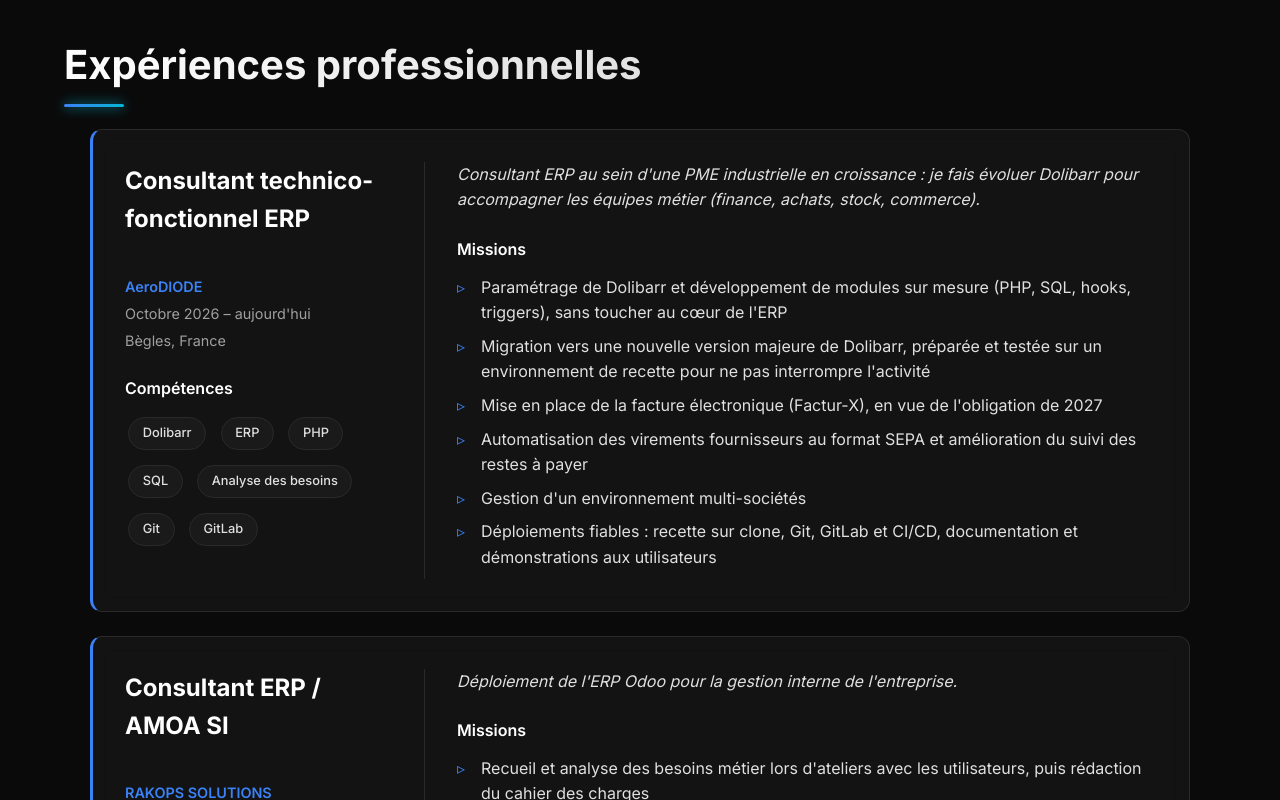
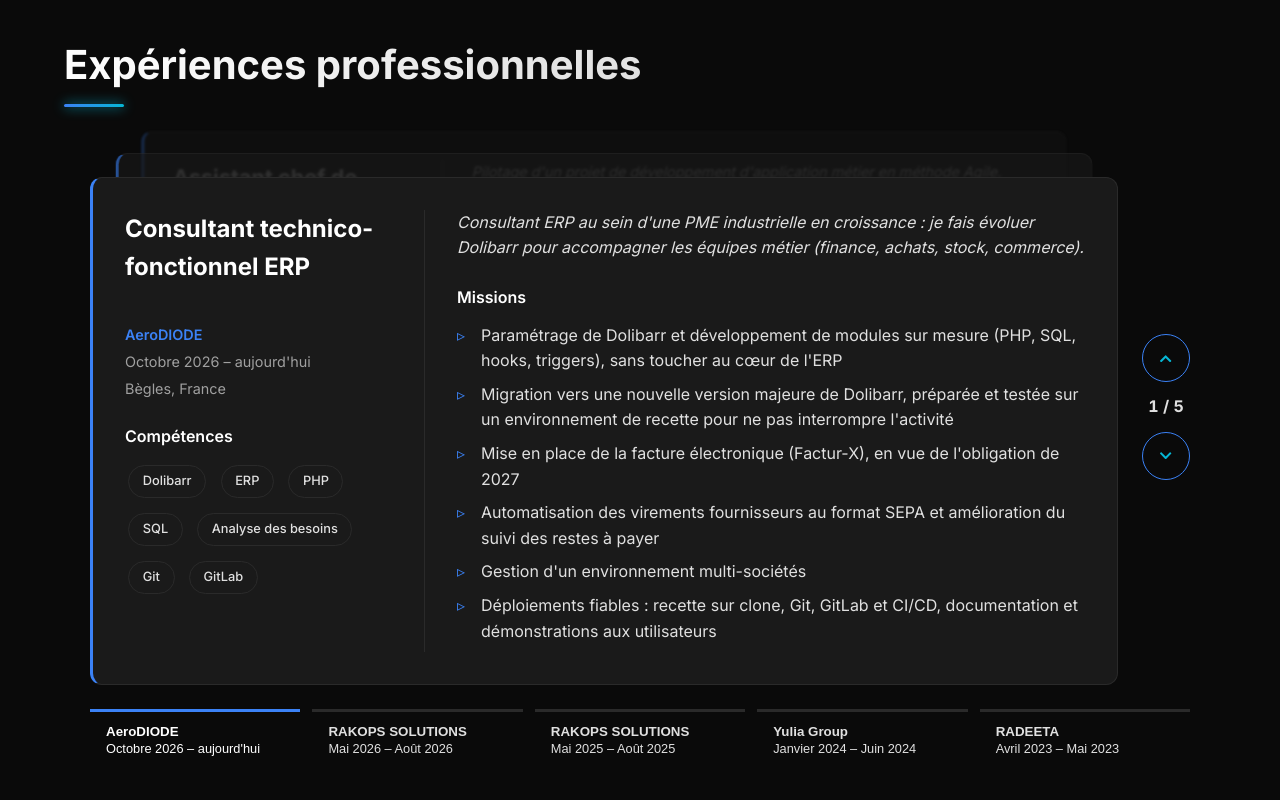
Before and after one commit to AmineCHIBOUB/portfolio, a React (Vite) app: page / in a window 1280 px wide. Shown: the part 2320-3120 px from the top of the page. Built offline with nearby package versions, Linux system fonts and the light colour scheme.

Commit message:
Expériences en paquet de cartes animé : flèches haut/bas, frise cliquable, clavier

```diff
--- a/src/components/sections/Projects.css
+++ b/src/components/sections/Projects.css
@@ -1,8 +1,181 @@
-/* Une expérience par ligne */
-.projects-grid {
+/* Paquet de cartes : toutes les cartes partagent la même case de grille,
+   la hauteur du paquet est celle de la plus grande carte */
+.deck-layout {
   display: flex;
-  flex-direction: column;
+  align-items: center;
   gap: var(--spacing-lg);
   max-width: 1100px;
   margin: 0 auto;
 }
+
+.deck {
+  flex: 1;
+  min-width: 0;
+  display: grid;
+  padding-top: 48px; /* place pour les cartes qui dépassent derrière */
+  outline: none;
+}
+
+.deck:focus-visible {
+  outline: 2px solid var(--accent-primary);
+  outline-offset: 8px;
+  border-radius: var(--radius-lg);
+}
+
+.deck-card {
+  grid-area: 1 / 1;
+  transition: transform 0.45s cubic-bezier(0.22, 1, 0.36, 1), opacity 0.45s, filter 0.45s;
+  transform-origin: top center;
+}
+
+/* Fond opaque : le texte des cartes de derrière ne doit pas se voir à travers */
+.deck-card .card,
+.deck-card .card:hover {
+  height: 100%;
+  background: var(--bg-card);
+}
+
+.deck-card:not(.depth-0) .card {
+  box-shadow: none;
+}
+
+/* Position selon la profondeur dans le paquet */
+.deck-card.depth-0 {
+  transform: none;
+  opacity: 1;
+}
+
+.deck-card.depth-1 {
+  transform: translateY(-24px) scale(0.95);
+  opacity: 0.6;
+  filter: blur(0.5px);
+  pointer-events: none;
+}
+
+.deck-card.depth-2 {
+  transform: translateY(-46px) scale(0.9);
+  opacity: 0.3;
+  filter: blur(1px);
+  pointer-events: none;
+}
+
+.deck-card.depth-3 {
+  transform: translateY(-46px) scale(0.9);
+  opacity: 0;
+  pointer-events: none;
+}
+
+/* La carte du dessus glisse vers le bas et disparaît, puis repart au fond */
+.deck-card.deck-out {
+  animation: deck-out 0.45s ease-in forwards;
+}
+
+/* La carte ramenée devant arrive depuis le bas */
+.deck-card.deck-in {
+  animation: deck-in 0.45s cubic-bezier(0.22, 1, 0.36, 1);
+}
+
+@keyframes deck-out {
+  to {
+    transform: translateY(70px) rotate(-2deg) scale(0.97);
+    opacity: 0;
+  }
+}
+
+@keyframes deck-in {
+  from {
+    transform: translateY(70px) rotate(2deg) scale(0.97);
+    opacity: 0;
+  }
+}
+
+/* Flèches haut / bas */
+.deck-controls {
+  display: flex;
+  flex-direction: column;
+  align-items: center;
+  gap: var(--spacing-sm);
+}
+
+.deck-arrow {
+  width: 3rem;
+  height: 3rem;
+  border-radius: 50%;
+  display: inline-flex;
+  align-items: center;
+  justify-content: center;
+  background: transparent;
+  color: var(--accent-secondary);
+  border: 1px solid var(--accent-primary);
+  cursor: pointer;
+  transition: background 0.2s, transform 0.2s;
+}
+
+.deck-arrow:hover {
+  background: var(--accent-glow);
+  transform: scale(1.08);
+}
+
+.deck-counter {
+  font-weight: 700;
+  font-variant-numeric: tabular-nums;
+  color: var(--text-secondary);
+}
+
+/* Frise des expériences : un clic amène la carte devant */
+.deck-timeline {
+  display: flex;
+  gap: var(--spacing-sm);
+  max-width: 1100px;
+  margin: var(--spacing-lg) auto 0;
+  overflow-x: auto;
+  scrollbar-width: none;
+}
+
+.deck-step {
+  flex: 1;
+  min-width: 140px;
+  display: flex;
+  flex-direction: column;
+  gap: 2px;
+  text-align: left;
+  padding: var(--spacing-sm) var(--spacing-md);
+  background: transparent;
+  border: 0;
+  border-top: 3px solid var(--border-color);
+  color: var(--text-secondary);
+  cursor: pointer;
+  transition: border-color 0.3s, color 0.3s;
+}
+
+.deck-step.active {
+  border-top-color: var(--accent-primary);
+  color: var(--text-primary);
+}
+
+.deck-step-company {
+  font-weight: 700;
+}
+
+.deck-step-period {
+  font-size: 0.8rem;
+}
+
+@media (max-width: 768px) {
+  .deck-layout {
+    flex-direction: column;
+  }
+
+  .deck-controls {
+    flex-direction: row;
+  }
+}
+
+@media (prefers-reduced-motion: reduce) {
+  .deck-card,
+  .deck-card.deck-out,
+  .deck-card.deck-in {
+    transition: none;
+    animation: none;
+  }
+}
--- a/src/components/sections/Projects.jsx
+++ b/src/components/sections/Projects.jsx
@@ -1,17 +1,97 @@
-import React from 'react';
+import React, { useState } from 'react';
+import { FaChevronUp, FaChevronDown } from 'react-icons/fa';
 import { projects } from '../../data/portfolioData';
 import ProjectCard from '../ui/ProjectCard';
 import './Projects.css';
 
+const ANIMATION_MS = 450;
+
+// Expériences présentées comme un paquet de cartes : la carte du dessus est lisible,
+// les suivantes dépassent derrière. Les flèches font tourner le paquet.
 const Projects = () => {
+  const [order, setOrder] = useState(projects.map((_, i) => i));
+  const [moving, setMoving] = useState(null); // { index, direction: 'out' | 'in' }
+
+  const next = () => {
+    if (moving) return;
+    const front = order[0];
+    setMoving({ index: front, direction: 'out' });
+    setTimeout(() => {
+      setOrder((o) => [...o.slice(1), o[0]]);
+      setMoving(null);
+    }, ANIMATION_MS);
+  };
+
+  const previous = () => {
+    if (moving) return;
+    const last = order[order.length - 1];
+    setOrder((o) => [o[o.length - 1], ...o.slice(0, -1)]);
+    setMoving({ index: last, direction: 'in' });
+    setTimeout(() => setMoving(null), ANIMATION_MS);
+  };
+
+  const goTo = (index) => {
+    if (moving || order[0] === index) return;
+    const position = order.indexOf(index);
+    setOrder((o) => [...o.slice(position), ...o.slice(0, position)]);
+    setMoving({ index, direction: 'in' });
+    setTimeout(() => setMoving(null), ANIMATION_MS);
+  };
+
+  const onKeyDown = (e) => {
+    if (e.key === 'ArrowDown' || e.key === 'ArrowRight') { e.preventDefault(); next(); }
+    if (e.key === 'ArrowUp' || e.key === 'ArrowLeft') { e.preventDefault(); previous(); }
+  };
+
+  const current = order[0];
+
   return (
     <section id="projects" className="projects">
       <div className="container">
         <h2 className="section-title">Expériences professionnelles</h2>
 
-        <div className="projects-grid">
-          {projects.map((project) => (
-            <ProjectCard key={project.id} project={project} />
+        <div className="deck-layout">
+          <div className="deck" tabIndex={0} onKeyDown={onKeyDown} aria-roledescription="carrousel" aria-label="Expériences professionnelles">
+            {projects.map((project, index) => {
+              const depth = order.indexOf(index);
+              const anim = moving?.index === index ? `deck-${moving.direction}` : '';
+              return (
+                <div
+                  key={project.id}
+                  className={`deck-card depth-${Math.min(depth, 3)} ${anim}`}
+                  style={{ zIndex: projects.length - depth }}
+                  aria-hidden={depth !== 0}
+                >
+                  <ProjectCard project={project} />
+                </div>
+              );
+            })}
+          </div>
+
+          <div className="deck-controls">
+            <button type="button" className="deck-arrow" onClick={previous} aria-label="Expérience précédente">
+              <FaChevronUp />
+            </button>
+            <span className="deck-counter">
+              {current + 1} / {projects.length}
+            </span>
+            <button type="button" className="deck-arrow" onClick={next} aria-label="Expérience suivante">
+              <FaChevronDown />
+            </button>
+          </div>
+        </div>
+
+        <div className="deck-timeline">
+          {projects.map((project, index) => (
+            <button
+              key={project.id}
+              type="button"
+              className={`deck-step${index === current ? ' active' : ''}`}
+              onClick={() => goTo(index)}
+            >
+              <span className="deck-step-company">{project.company}</span>
+              <span className="deck-step-period">{project.period}</span>
+            </button>
           ))}
         </div>
       </div>
```
